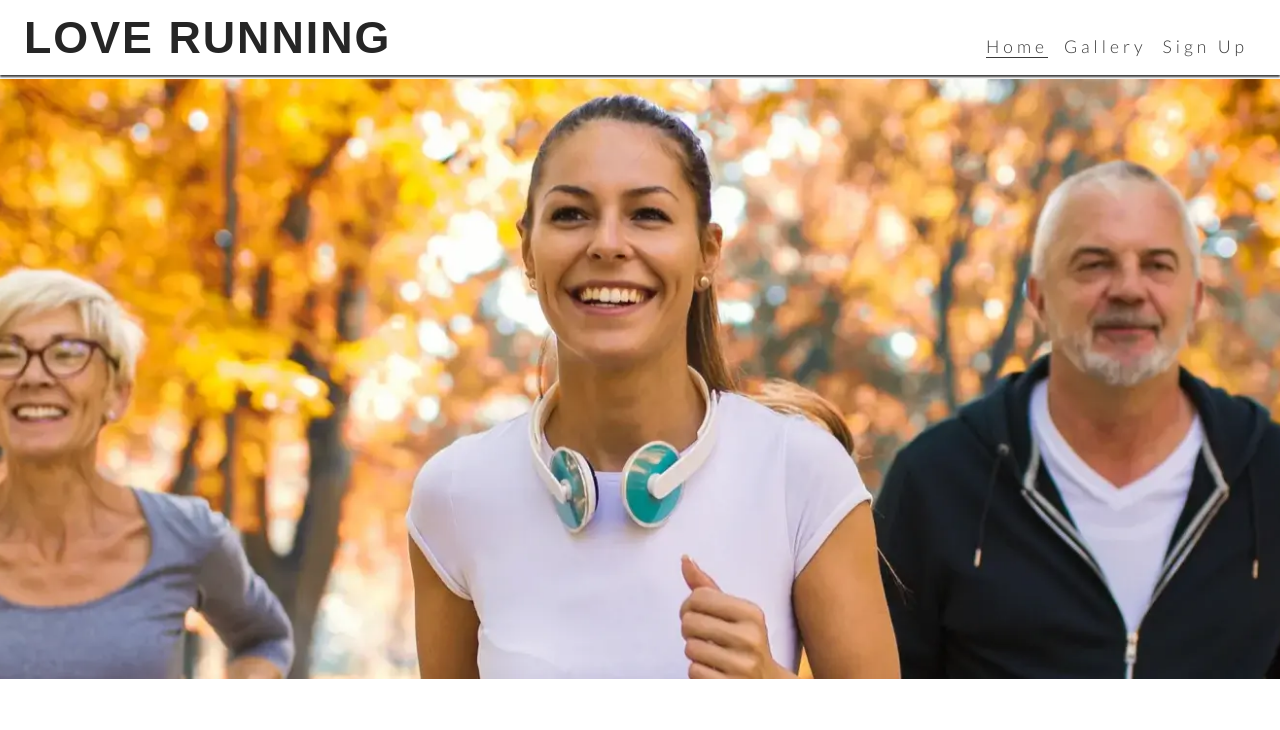
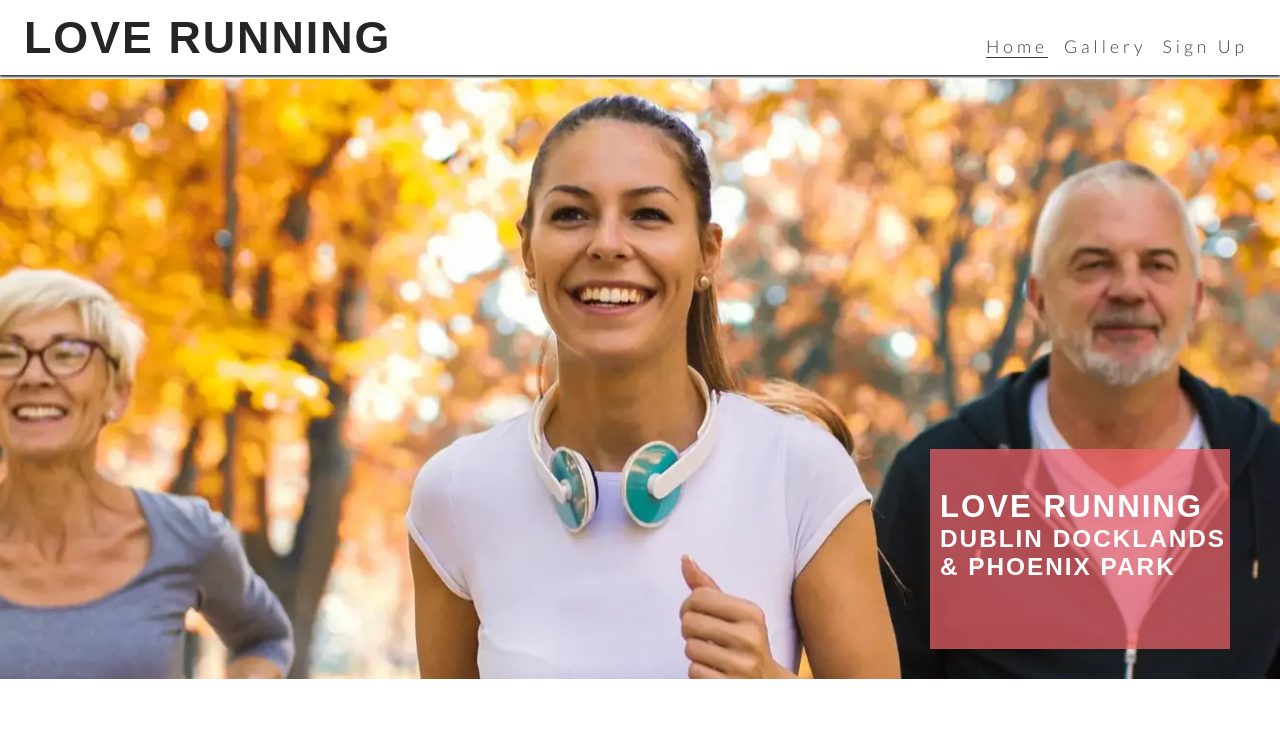
Before and after one commit to marklaban36/love-running, a plain HTML site: page index.html in a window 1280 px wide. Shown: the top 730 px of the page. Drawn offline with Linux system fonts and the light colour scheme.

Commit message:
Add cover text with club name and locations

```diff
--- a/assets/css/style.css
+++ b/assets/css/style.css
@@ -18,6 +18,12 @@ body {
     font-family: 'Lato' , sans-serif;
 }
 
+h1, h2, h3 {
+   font-family: 'Oswalt' , sans-serif;
+   text-transform: uppercase;
+   letter-spacing: 2px;
+   color: #252525;
+}
 
 /* Header */
 header {
@@ -35,13 +41,6 @@ header {
 header a {
     text-decoration: none;
     color: inherit;
-}
-
-h1 {
-   font-family: 'Oswalt' , sans-serif;
-   text-transform: uppercase;
-   letter-spacing: 2px;
-   color: #252525;
 }
 
 #menu {
@@ -95,6 +94,23 @@ main {
     height: 600px;
     width: 100%;
     background: url("../images/hero-image.webp") no-repeat center center/cover;
+    position: relative;
+}
+
+#cover-text {
+    /* Final rgba value sets the capacity so it is semi-transparent*/
+    background-color: rgba(241, 100, 107, .7);
+    font-size: 130%;
+    position: absolute;
+    bottom: 30px;
+    width: 80%;
+    min-height: 200px;
+    padding-top: 40px;
+    padding-left: 10px;
+}
+
+#cover-text > h2, #cover-text > h3 {
+    color: #ffffff;
 }
 
 /* Footer */
@@ -146,6 +162,12 @@ main {
         margin-top: 79px;
 
     }
+
+    /* Hero*/
+    #cover-text {
+        width: 300px;
+        right: 50px;
+    }
 }
 
     /* Large devices (laptops and desktops 992px and up)*/
--- a/index.html
+++ b/index.html
@@ -51,7 +51,12 @@
     </header>
     <!--This is the main content-->
     <main>
-        <section id="hero"></section>
+        <section id="hero">
+            <div id="cover-text">
+                <h2>Love Running</h2>
+                <h3>Dublin docklands & Phoenix Park</h3>
+            </div>
+        </section>
     </main>
     <!--This is the footer-->
     <footer>
```
